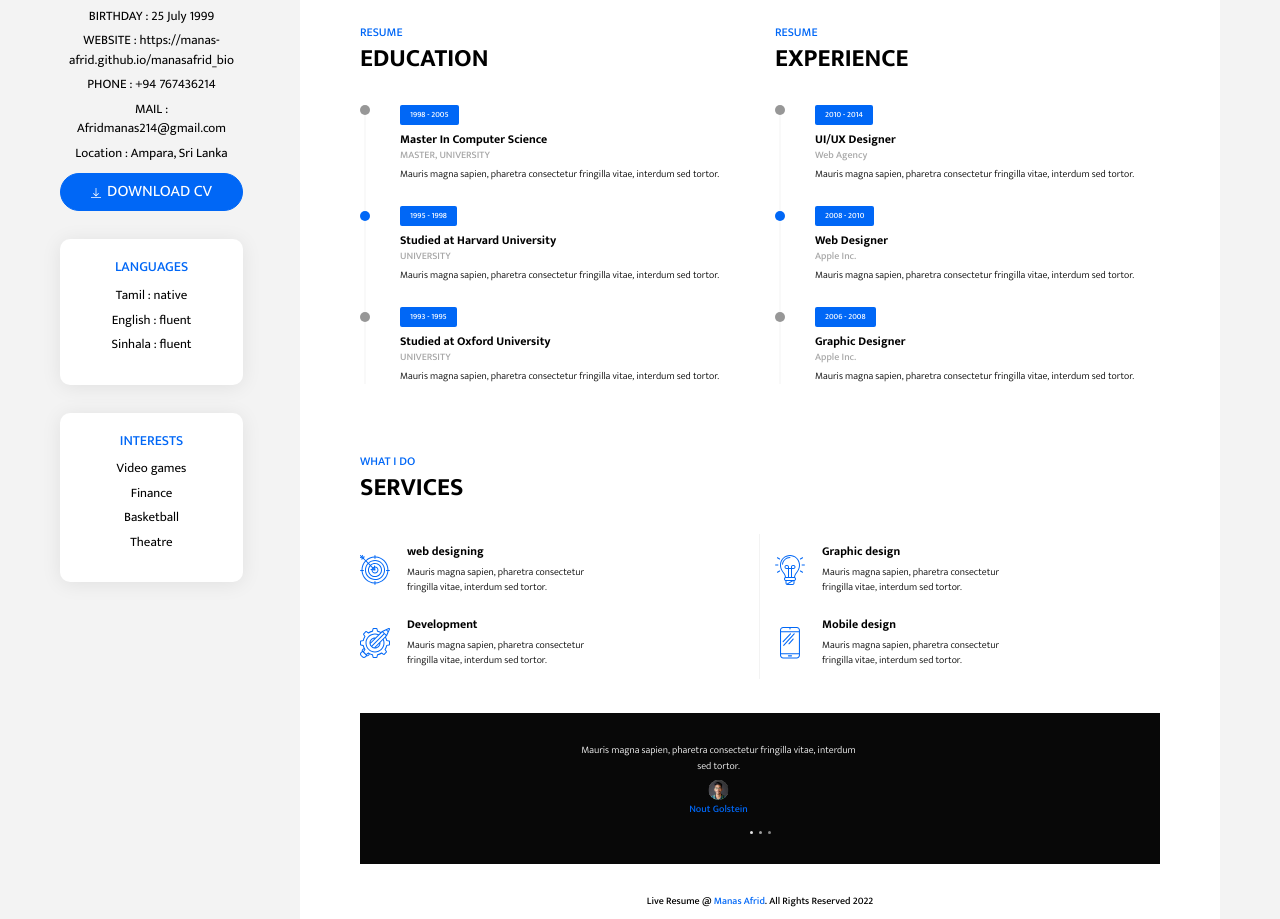
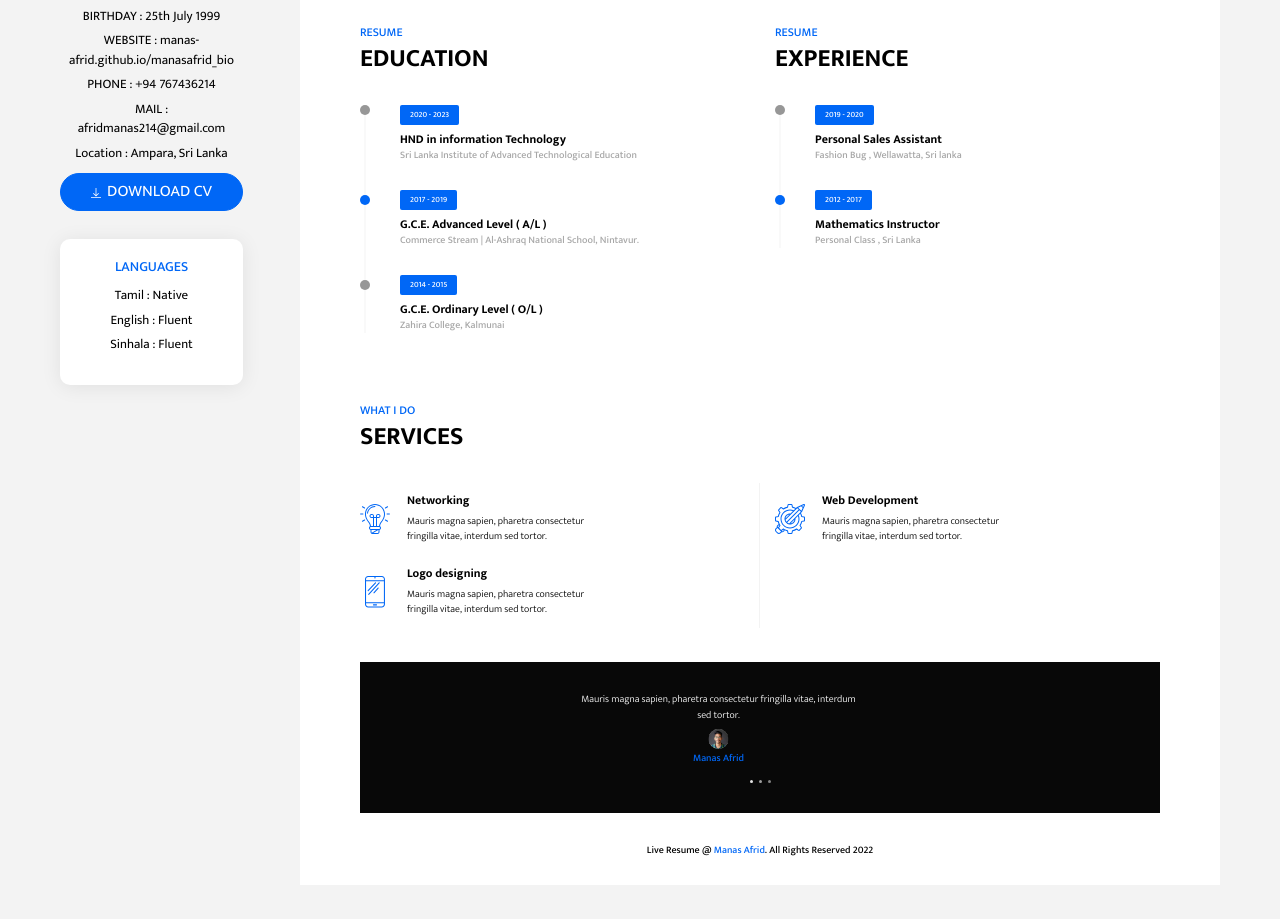
Before and after one commit to manas-afrid/manasafrid_bio, a website: page index.html in a window 1280 px wide. Shown: the part 289-1208 px from the top of the page. Drawn offline with Linux system fonts and the light colour scheme.

Commit message:
Update index.html

```diff
--- a/index.html
+++ b/index.html
@@ -32,22 +32,21 @@
             </div>
             <h1 class="profile-name">Manas Afrid</h1>
             <div class="text-center">
-                <span class="badge badge-white badge-pill profile-designation">UI / UX Designer</span>
+                <span class="badge badge-white badge-pill profile-designation">Software Engineer</span>
             </div>
             <nav class="social-links">
                 <a href="#!" class="social-link"><i class="fab fa-facebook-f"></i></a>
                 <a href="#!" class="social-link"><i class="fab fa-twitter"></i></a>
-                <a href="#!" class="social-link"><i class="fab fa-behance"></i></a>
-                <a href="#!" class="social-link"><i class="fab fa-dribbble"></i></a>
+                <a href="#!" class="social-link"><i class="fab fa-instagram"></i></a>
                 <a href="#!" class="social-link"><i class="fab fa-github"></i></a>
             </nav>
             <div class="widget">
                 <h5 class="widget-title">personal information</h5>
                 <div class="widget-content">
-                    <p>BIRTHDAY : 25 July 1999</p>
-                    <p>WEBSITE : https://manas-afrid.github.io/manasafrid_bio</p>
+                    <p>BIRTHDAY : 25th July 1999</p>
+                    <p>WEBSITE : manas-afrid.github.io/manasafrid_bio</p>
                     <p>PHONE : +94 767436214</p>
-                    <p>MAIL : Afridmanas214@gmail.com</p>
+                    <p>MAIL : afridmanas214@gmail.com</p>
                     <p>Location : Ampara, Sri Lanka</p>
                     <button class="btn btn-download-cv btn-primary rounded-pill"> <img src="assets/images/download.svg" alt="download"
                         class="btn-img">DOWNLOAD CV </button>
@@ -57,28 +56,18 @@
                 <div class="card-body">
                     <div class="widget-content">
                         <h5 class="widget-title card-title">LANGUAGES</h5>
-                        <p>Tamil : native</p>
-                        <p>English : fluent</p>
-                        <p>Sinhala : fluent</p>
+                        <p>Tamil : Native</p>
+                        <p>English : Fluent</p>
+                        <p>Sinhala : Fluent</p>
                     </div>
                 </div>
             </div>
-            <div class="widget card">
-                <div class="card-body">
-                    <div class="widget-content">
-                        <h5 class="widget-title card-title">INTERESTS</h5>
-                        <p>Video games</p>
-                        <p>Finance</p>
-                        <p>Basketball</p>
-                        <p>Theatre</p>
-                    </div>
-                </div>
-            </div>
+
         </aside>
         <main>
             <section class="intro-section">
-                <h2 class="section-title">Hello, Daisy Murphy!</h2>
-                <p>I'm Creative Director and UI/UX Designer from Sydney, Australia, working in web development and print
+                <h2 class="section-title">Hello There, I'm Manas Afrid !</h2>
+                <p>I'm a Undergraduate Software Engineer from Ampara, Sri Lanka, working in web development and print
                     media. I enjoy turning complex problems into simple, beautiful and intuitive designs. My job is to
                     build your website so that it is functional and user-friendly but at the same time attractive.
                     Moreover, I add personal touch to your product and make sure that is eye-catching and easy to use.
@@ -93,27 +82,19 @@
                         <h2 class="section-title">EDUCATION</h2>
                         <ul class="time-line">
                             <li class="time-line-item">
-                                <span class="badge badge-primary">1998 - 2005</span>
-                                <h6 class="time-line-item-title">Master In Computer Science</h6>
-                                <p class="time-line-item-subtitle">MASTER, UNIVERSITY</p>
-                                <p class="time-line-item-content">Mauris magna sapien, pharetra consectetur fringilla
-                                    vitae, interdum sed tortor.</p>
+                                <span class="badge badge-primary">2020 - 2023 </span>
+                                <h6 class="time-line-item-title">HND in information Technology</h6>
+                                <p class="time-line-item-subtitle">Sri Lanka Institute of Advanced Technological Education</p>
                             </li>
                             <li class="time-line-item">
-                                <span class="badge badge-primary">1995 - 1998</span>
-                                <h6 class="time-line-item-title">Studied at Harvard University</h6>
-                                <p class="time-line-item-subtitle">UNIVERSITY</p>
-                                <p class="time-line-item-content">Mauris magna sapien, pharetra consectetur fringilla
-                                    vitae, interdum sed tortor.
-                                </p>
+                                <span class="badge badge-primary">2017 - 2019 </span>
+                                <h6 class="time-line-item-title">G.C.E. Advanced Level ( A/L )</h6>
+                                <p class="time-line-item-subtitle">Commerce Stream | Al-Ashraq National School, Nintavur.</p>
                             </li>
                             <li class="time-line-item">
-                                <span class="badge badge-primary">1993 - 1995</span>
-                                <h6 class="time-line-item-title">Studied at Oxford University</h6>
-                                <p class="time-line-item-subtitle">UNIVERSITY</p>
-                                <p class="time-line-item-content">Mauris magna sapien, pharetra consectetur fringilla
-                                    vitae, interdum sed tortor.
-                                </p>
+                                <span class="badge badge-primary">2014 - 2015 </span>
+                                <h6 class="time-line-item-title">G.C.E. Ordinary Level ( O/L )</h6>
+                                <p class="time-line-item-subtitle">Zahira College, Kalmunai</p>
                             </li>
                         </ul>
                     </div>
@@ -122,30 +103,14 @@
                         <h2 class="section-title">Experience</h2>
                         <ul class="time-line">
                             <li class="time-line-item">
-                                <span class="badge badge-primary">2010 - 2014</span>
-                                <h6 class="time-line-item-title">UI/UX Designer</h6>
-                                <p class="time-line-item-subtitle">Web Agency</p>
-                                <p class="time-line-item-content">Mauris magna sapien, pharetra consectetur fringilla
-                                    vitae, interdum sed
-                                    tortor.</p>
+                                <span class="badge badge-primary">2019 - 2020</span>
+                                <h6 class="time-line-item-title">Personal Sales Assistant                                </h6>
+                                <p class="time-line-item-subtitle">Fashion Bug , Wellawatta, Sri lanka</p>
                             </li>
                             <li class="time-line-item">
-                                <span class="badge badge-primary">2008 - 2010</span>
-                                <h6 class="time-line-item-title">Web Designer</h6>
-                                <p class="time-line-item-subtitle">Apple Inc.</p>
-                                <p class="time-line-item-content">Mauris magna sapien, pharetra consectetur fringilla
-                                    vitae, interdum sed
-                                    tortor.
-                                </p>
-                            </li>
-                            <li class="time-line-item">
-                                <span class="badge badge-primary">2006 - 2008</span>
-                                <h6 class="time-line-item-title">Graphic Designer</h6>
-                                <p class="time-line-item-subtitle">Apple Inc.</p>
-                                <p class="time-line-item-content">Mauris magna sapien, pharetra consectetur fringilla
-                                    vitae, interdum sed
-                                    tortor.
-                                </p>
+                                <span class="badge badge-primary">2012 - 2017</span>
+                                <h6 class="time-line-item-title">Mathematics Instructor                                 </h6>
+                                <p class="time-line-item-subtitle">Personal Class , Sri Lanka</p>
                             </li>
                         </ul>
                     </div>
@@ -157,20 +122,10 @@
                 <div class="row">
                     <div class="media service-card col-lg-6">
                         <div class="service-icon">
-                            <img src="assets/images/001-target.svg" alt="target">
-                        </div>
-                        <div class="media-body">
-                            <h5 class="service-title">web designing</h5>
-                            <p class="service-description">Mauris magna sapien, pharetra consectetur fringilla vitae, interdum sed
-                                tortor.</p>
-                        </div>
-                    </div>
-                    <div class="media service-card col-lg-6">
-                        <div class="service-icon">
                             <img src="assets/images/003-idea.svg" alt="bulb">
                         </div>
                         <div class="media-body">
-                            <h5 class="service-title">Graphic design</h5>
+                            <h5 class="service-title">Networking</h5>
                             <p class="service-description">Mauris magna sapien, pharetra consectetur fringilla vitae, interdum sed
                                 tortor.
                             </p>
@@ -181,7 +136,7 @@
                             <img src="assets/images/002-development.svg" alt="development">
                         </div>
                         <div class="media-body">
-                            <h5 class="service-title">Development</h5>
+                            <h5 class="service-title">Web Development</h5>
                             <p class="service-description">Mauris magna sapien, pharetra consectetur fringilla vitae, interdum sed
                                 tortor.
                             </p>
@@ -192,7 +147,7 @@
                             <img src="assets/images/004-smartphone.svg" alt="smartphone">
                         </div>
                         <div class="media-body">
-                            <h5 class="service-title">Mobile design</h5>
+                            <h5 class="service-title">Logo designing</h5>
                             <p class="service-description">Mauris magna sapien, pharetra consectetur fringilla vitae, interdum sed
                                 tortor.
                             </p>
@@ -207,19 +162,19 @@
                             <p class="testimonial-content">Mauris magna sapien, pharetra consectetur fringilla vitae,
                                 interdum sed tortor.</p>
                             <img src="assets/images/Profile.png" alt="profile" class="testimonial-img">
-                            <p class="testimonial-name">Nout Golstein</p>
+                            <p class="testimonial-name">Manas Afrid</p>
                         </div>
                         <div class="carousel-item">
                             <p class="testimonial-content">Mauris magna sapien, pharetra consectetur fringilla vitae,
                                 interdum sed tortor.</p>
                             <img src="assets/images/Profile.png" alt="profile" class="testimonial-img">
-                            <p class="testimonial-name">Nout Golstein</p>
+                            <p class="testimonial-name">Manas Afrid</p>
                         </div>
                         <div class="carousel-item">
                             <p class="testimonial-content">Mauris magna sapien, pharetra consectetur fringilla vitae,
                                 interdum sed tortor.</p>
                             <img src="assets/images/Profile.png" alt="profile" class="testimonial-img">
-                            <p class="testimonial-name">Nout Golstein</p>
+                            <p class="testimonial-name">Manas Afrid</p>
                         </div>
                     </div>
                     <ol class="carousel-indicators">
```
